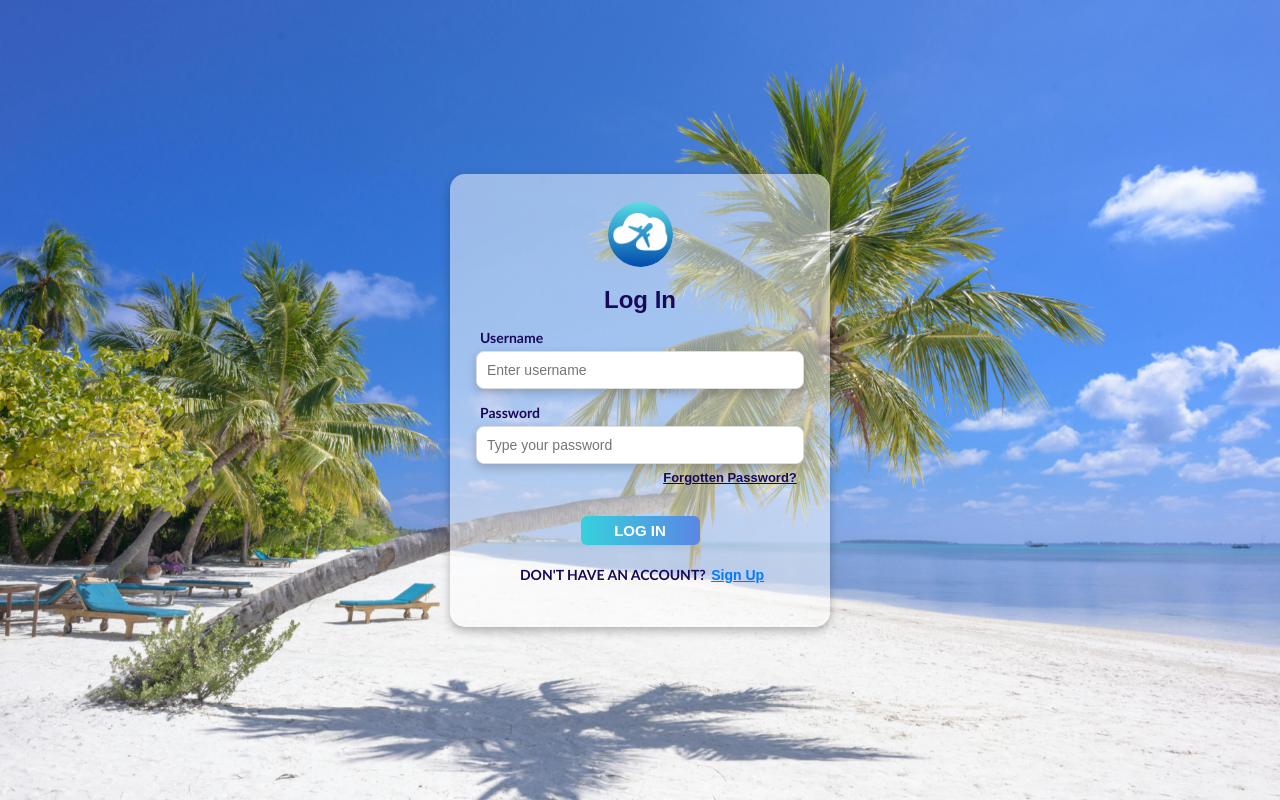
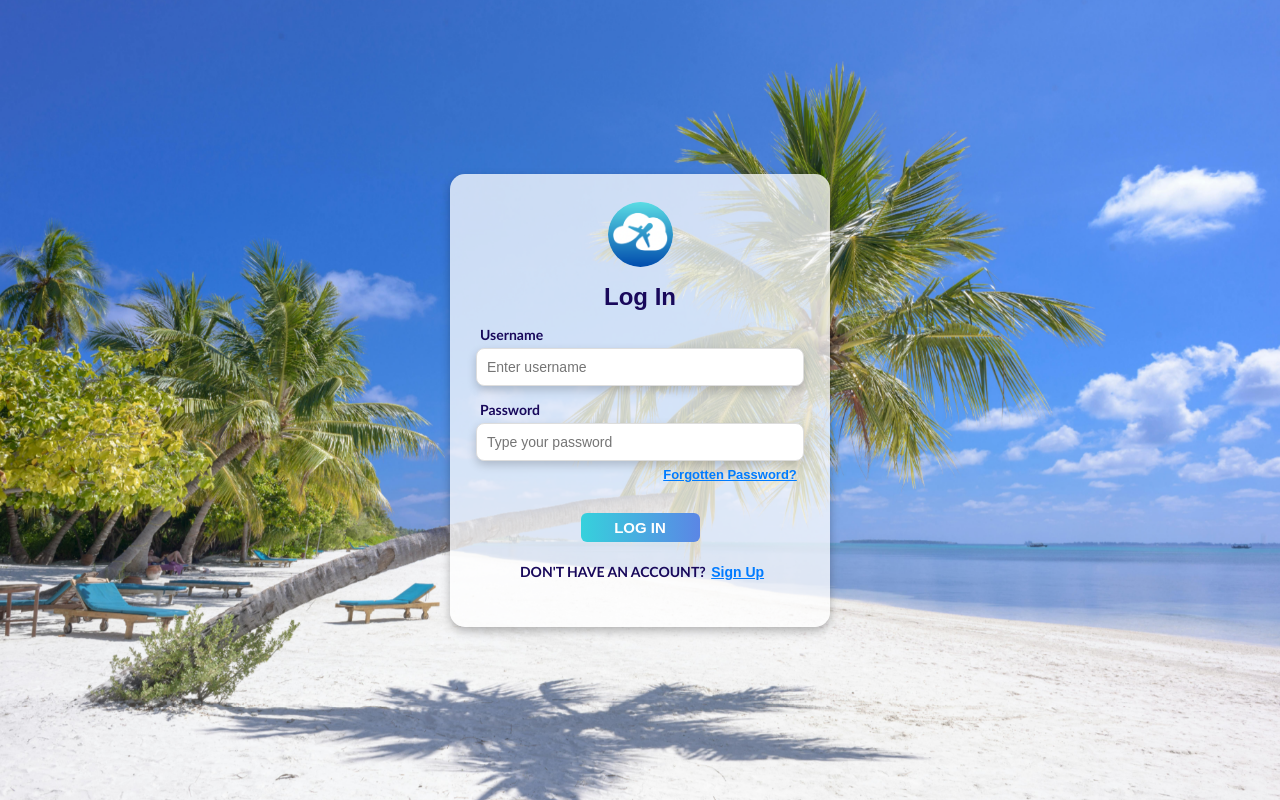
Before and after one commit to NorIslam04/VAMOS, a Django app: page /usr/login in a window 1280 px wide. Run offline with Django 5.2, Linux system fonts and the light colour scheme.

Commit message:
some modifications

```diff
--- a/VAMOS/static/css/usr/login.css
+++ b/VAMOS/static/css/usr/login.css
@@ -23,7 +23,7 @@ body {
   }
 
   .container {
-    background-color: rgba(255, 255, 255, 0.500); /* Transparence légère */
+    background-color: rgba(255, 255, 255, 0.750); /* Transparence légère */
     width: 340px;
     padding: 20px;
     border-radius: 15px;
@@ -97,7 +97,7 @@ body {
   }
   .forgot-btn{background: none;
     border: none;
-    color: #19095b;
+    color: #007bff;
     font-weight: bold;
     cursor: pointer;
     font-size: 13px;
--- a/VAMOS/static/css/usr/signin.css
+++ b/VAMOS/static/css/usr/signin.css
@@ -24,7 +24,7 @@ body {
   }
 
   .container {
-    background-color: rgba(255, 255, 255, 0.500); /* Transparence légère */
+    background-color: rgba(255, 255, 255, 0.750); /* Transparence légère */
     width: 340px;
     padding: 20px;
     border-radius: 15px;
--- a/static/css/usr/login.css
+++ b/static/css/usr/login.css
@@ -23,7 +23,7 @@ body {
   }
 
   .container {
-    background-color: rgba(255, 255, 255, 0.500); /* Transparence légère */
+    background-color: rgba(255, 255, 255, 0.750); /* Transparence légère */
     width: 340px;
     padding: 20px;
     border-radius: 15px;
@@ -97,7 +97,7 @@ body {
   }
   .forgot-btn{background: none;
     border: none;
-    color: #19095b;
+    color: #007bff;
     font-weight: bold;
     cursor: pointer;
     font-size: 13px;
--- a/static/css/usr/signin.css
+++ b/static/css/usr/signin.css
@@ -24,7 +24,7 @@ body {
   }
 
   .container {
-    background-color: rgba(255, 255, 255, 0.500); /* Transparence légère */
+    background-color: rgba(255, 255, 255, 0.750); /* Transparence légère */
     width: 340px;
     padding: 20px;
     border-radius: 15px;
--- a/templates/usr/login.html
+++ b/templates/usr/login.html
@@ -13,7 +13,7 @@
     <div class="container">
         <!-- Logo -->
         <img src="{% static 'img/usr/logo-modified.png' %}" class="icon" alt="Logo">
-        <h1 style="margin-top: 15px;">Log In</h1>
+        <h1 style="margin-top: 12px;">Log In</h1>
 
         <!-- Login Form -->
         <form action="{% url 'login' %}" method="POST" id="login-form">
@@ -48,8 +48,8 @@
 
             <!-- Sign Up Section -->
             <br>
-            <label style="display: inline;">DON'T HAVE AN ACCOUNT?</label>
-            <button type="button" class="skip-btn" onclick="window.location.href='{% url 'signin' %}'">Sign Up</button>
+            <label style="display: inline; margin-top: 30px;">DON'T HAVE AN ACCOUNT?</label>
+            <button type="button" class="skip-btn" onclick="window.location.href='{% url 'signin' %}'" >Sign Up</button>
         </form>
     </div>
 </body>
--- a/templates/usr/signin.html
+++ b/templates/usr/signin.html
@@ -12,7 +12,7 @@
   <div class="container">
 
     <!-- Logo and Title -->
-    <img src="{% static 'img/usr/logo-modified.png' %}" class="icon" alt="Logo">
+    <img src="{% static 'img/usr/logo-modified.png' %}" style="margin-top:15px" class="icon" alt="Logo">
     <h1 style="margin-top: 5px;">Sign Up</h1>
 
     <!-- Sign Up Form -->
```
Also changed, not shown: db.sqlite3.
